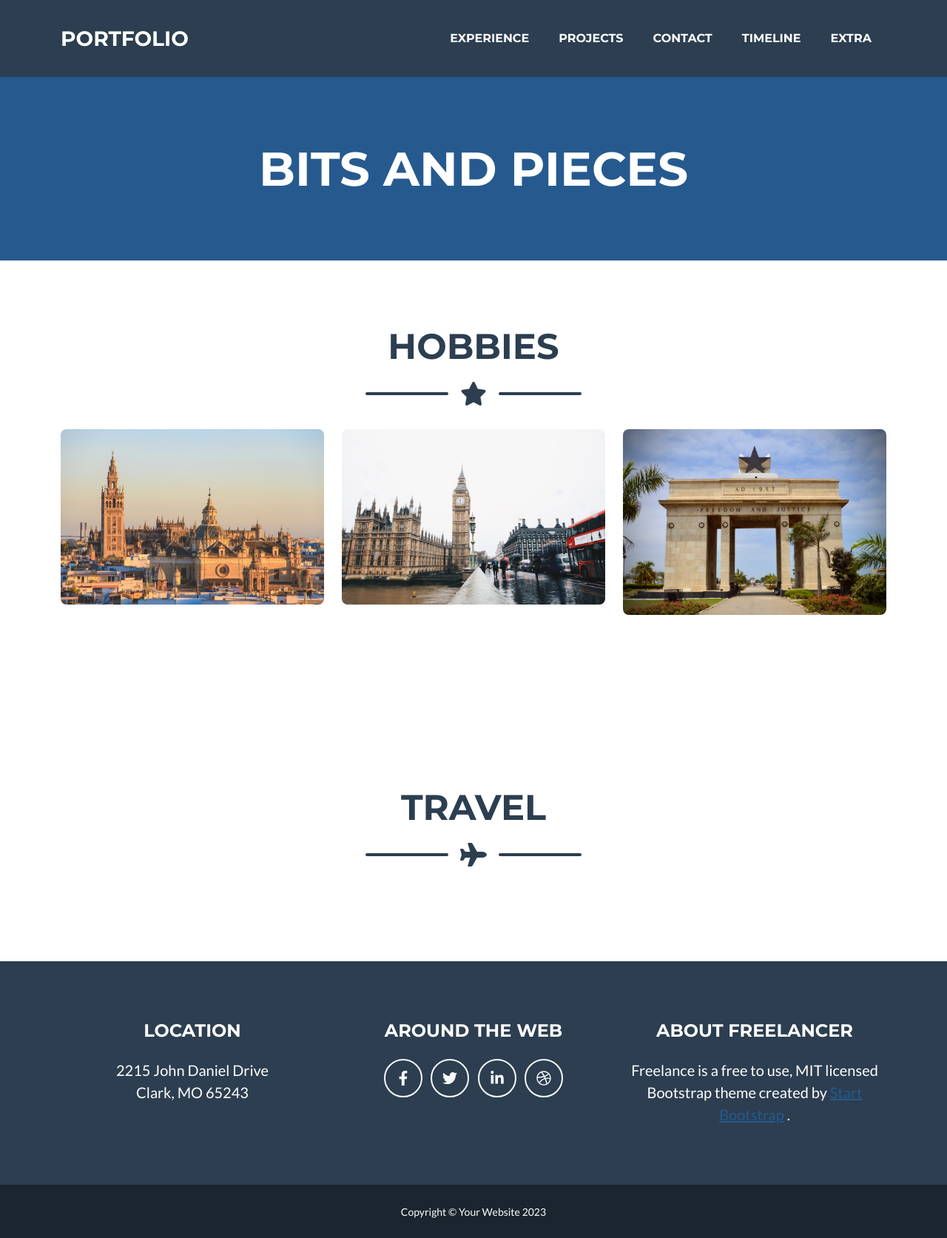
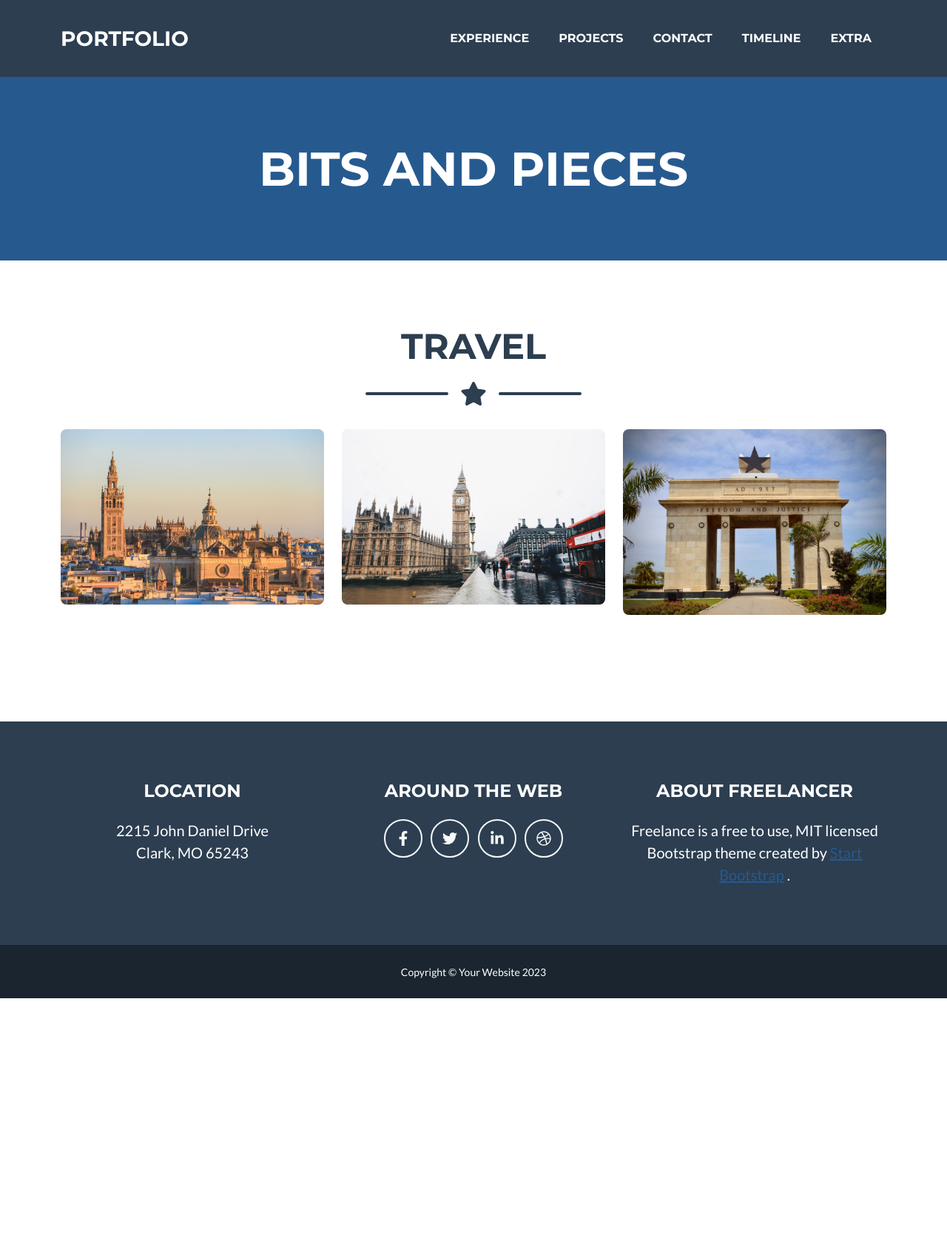
Before and after one commit to tapaswini-kodavanti/MLH-Fellowship-pe-portfolio, a Flask app: page /places_visited in a window 1280 px wide. Shown: the whole page at 74% size. After the commit the page ends 1349 px from the top, so only its background shows below. Run offline with Flask 2, Linux system fonts and the light colour scheme; parts of the project's set-up code (start-up, migrations or seed data) failed here and were passed over; some libraries are stand-ins or nearby versions.

Commit message:
renamed 'Hobbies' to 'Travel' and removed the extra 'Travel' section

```diff
--- a/app/templates/places_visited.html
+++ b/app/templates/places_visited.html
@@ -32,7 +32,7 @@
 <section class="page-section portfolio" id="places_visited">
     <div class="container">
         <!-- Trips Section Heading-->
-        <h2 class="page-section-heading text-center text-uppercase text-secondary mb-0">Hobbies</h2>
+        <h2 class="page-section-heading text-center text-uppercase text-secondary mb-0">Travel</h2>
         <!-- Icon Divider-->
         <div class="divider-custom">
             <div class="divider-custom-line"></div>
@@ -70,20 +70,6 @@
                 </div>
             </div>
 
-        </div>
-    </div>
-</section>
-
- <!-- Trips Section-->
- <section class="page-section portfolio" id="places_visited">
-    <div class="container">
-        <!-- Trips Section Heading-->
-        <h2 class="page-section-heading text-center text-uppercase text-secondary mb-0">Travel</h2>
-        <!-- Icon Divider-->
-        <div class="divider-custom">
-            <div class="divider-custom-line"></div>
-            <div class="divider-custom-icon"><i class="fas fa-plane"></i></div>
-            <div class="divider-custom-line"></div>
         </div>
     </div>
 </section>
```
